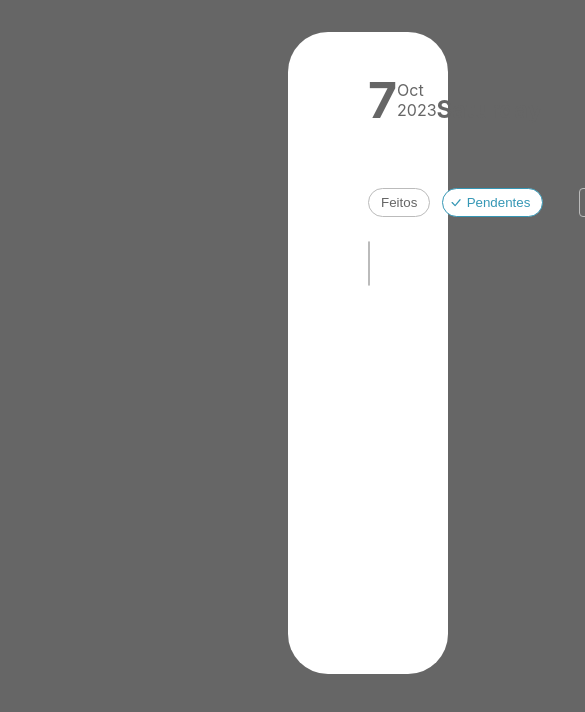
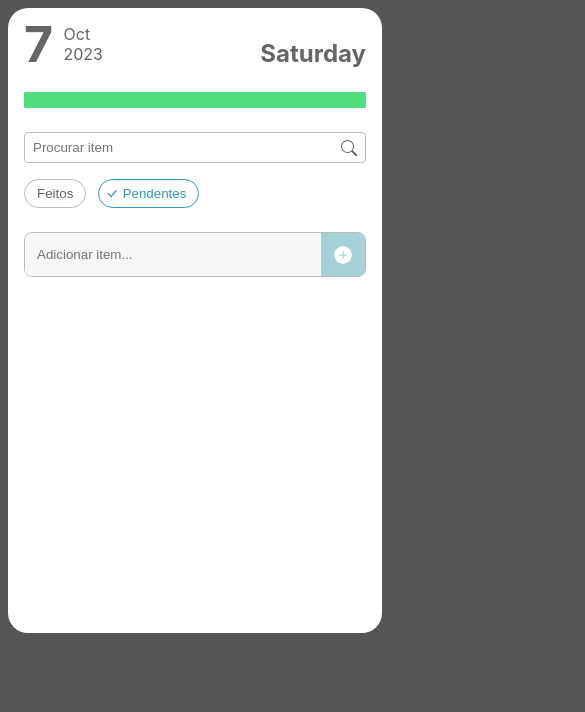
Before and after one commit to TurinoS/Sizebay-Todo-List, a React (Create React App) app: page / in a window 390 px wide. Shown: the top 712 px of the page, 585 px wide, since content can reach past the window. Built offline with nearby package versions, Linux system fonts and the light colour scheme.

Commit message:
style: Add responsiveness to improve user experience

```diff
--- a/src/components/Container.ts
+++ b/src/components/Container.ts
@@ -8,4 +8,26 @@ export const Container = styled.main`
   border-radius: 40px;
   padding: 3em 5em;
   margin: 2em 18em;
+
+  @media (max-width: 1300px) {
+    margin: 2em 14em;
+  }
+
+  @media (max-width: 1000px) {
+    margin: 2em 10em;
+  }
+
+  @media (max-width: 900px) {
+    margin: 2em;
+  }
+
+  @media (max-width: 500px) {
+    padding: 2em;
+  }
+
+  @media (max-width: 400px) {
+    margin: .5em;
+    border-radius: 20px;
+    padding: 1em;
+  }
 `
--- a/src/components/Filter.tsx
+++ b/src/components/Filter.tsx
@@ -8,6 +8,12 @@ const FilterDiv = styled.div`
     grid-template-columns: 1fr 2fr;
     gap: 36px;
     justify-content: space-between;
+
+    @media (max-width: 900px) {
+        display: flex;
+        flex-direction: column-reverse;
+        gap: 1em;
+    }
 
     & div {
         display: flex;
@@ -40,6 +46,7 @@ const FilterDiv = styled.div`
         border-radius: 4px;
         padding: 0 8px;
         color: #666;
+        height: 29px;
 
         & input {
             border: none;
--- a/src/index.css
+++ b/src/index.css
@@ -7,7 +7,7 @@ body {
   margin: 0;
   font-family: -apple-system, BlinkMacSystemFont, 'Segoe UI', 'Roboto', 'Oxygen', 'Ubuntu', 'Cantarell', 'Fira Sans',
     'Droid Sans', 'Helvetica Neue', sans-serif;
-  background-color: #666;
+  background-color: #555;
 }
 
 code {
```
